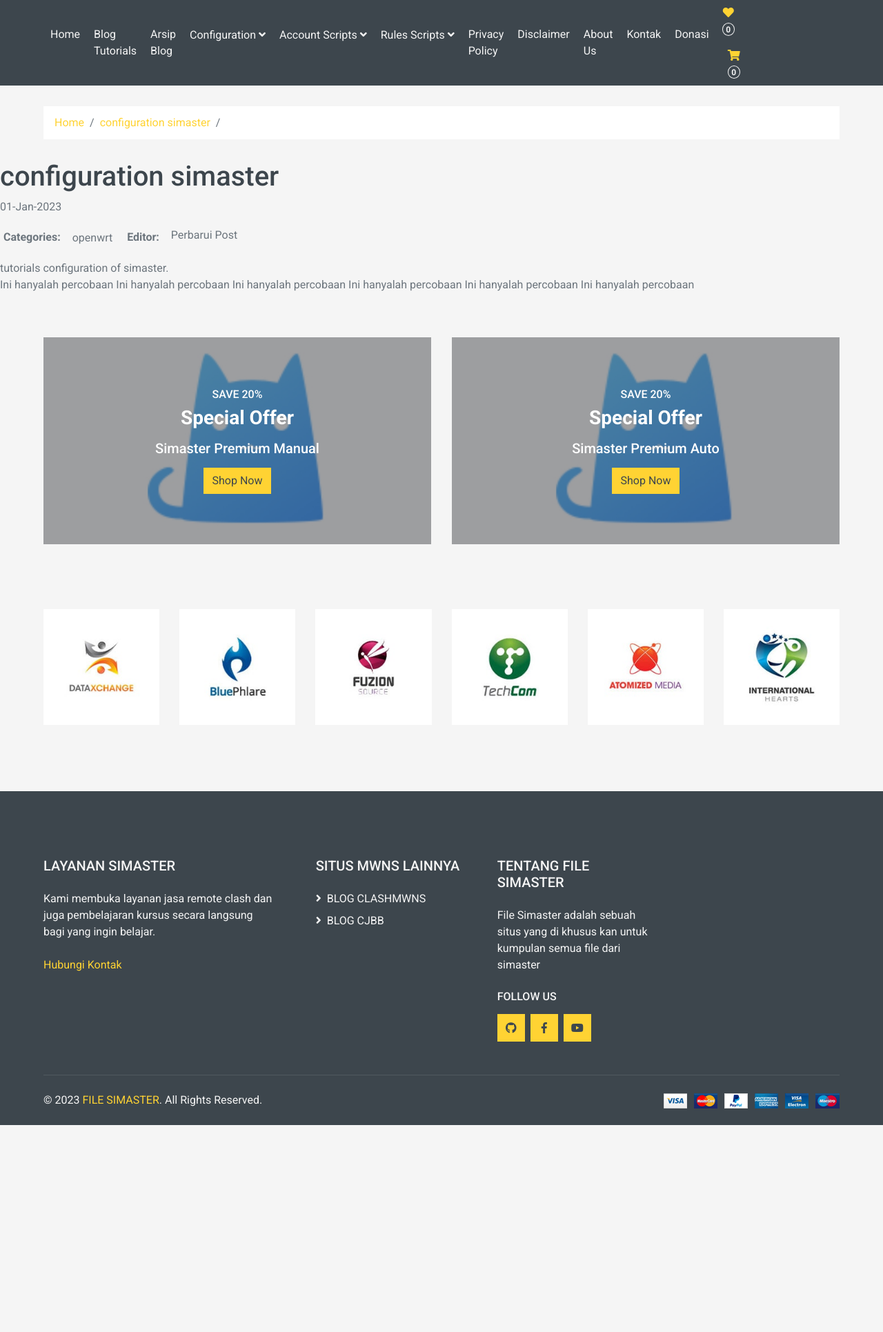
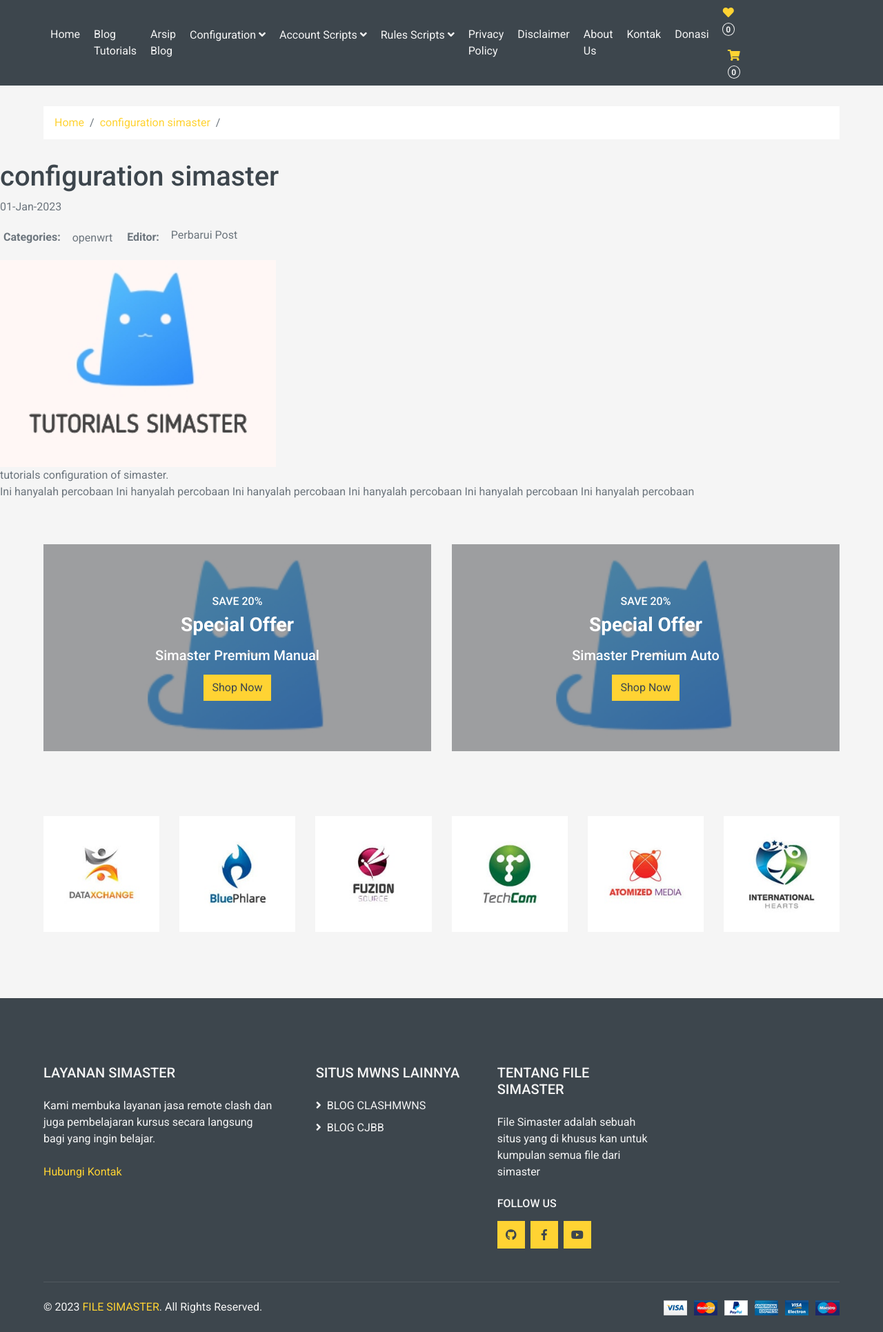
Before and after one commit to mwnsofficial/simaster, a Jekyll site: the page built from _posts/2023-01-01-simaster.md, in a window 1280 px wide. Shown: the whole page at 69% size. Built offline with Jekyll 4.4.1, drawn with Linux system fonts in a browser that asks for light colours; nearby versions of some CDN libraries; before the commit the page ends 1631 px from its top, so only the background shows below that.

Commit message:
Update post.html

```diff
--- a/_layouts/post.html
+++ b/_layouts/post.html
@@ -25,8 +25,8 @@
 <hr>
 <div class="post-content" itemprop="articleBody">
   <!-- call the image.html template file -->
-    {% if page.images %}
-      <img src="/assets/images/{{ page.images }}" alt="{{ page.image-alt }} width="100%" height="300px">{% endif %}
+    {% if page.image %}
+      <img src="{{- page.image | relative_url -}}" alt="{{ page.image-alt }} width="100%" height="300px">{% endif %}
         {% if page.summary %}
         <div class="summary">{{page.summary}}</div>
       {% endif %}
```
